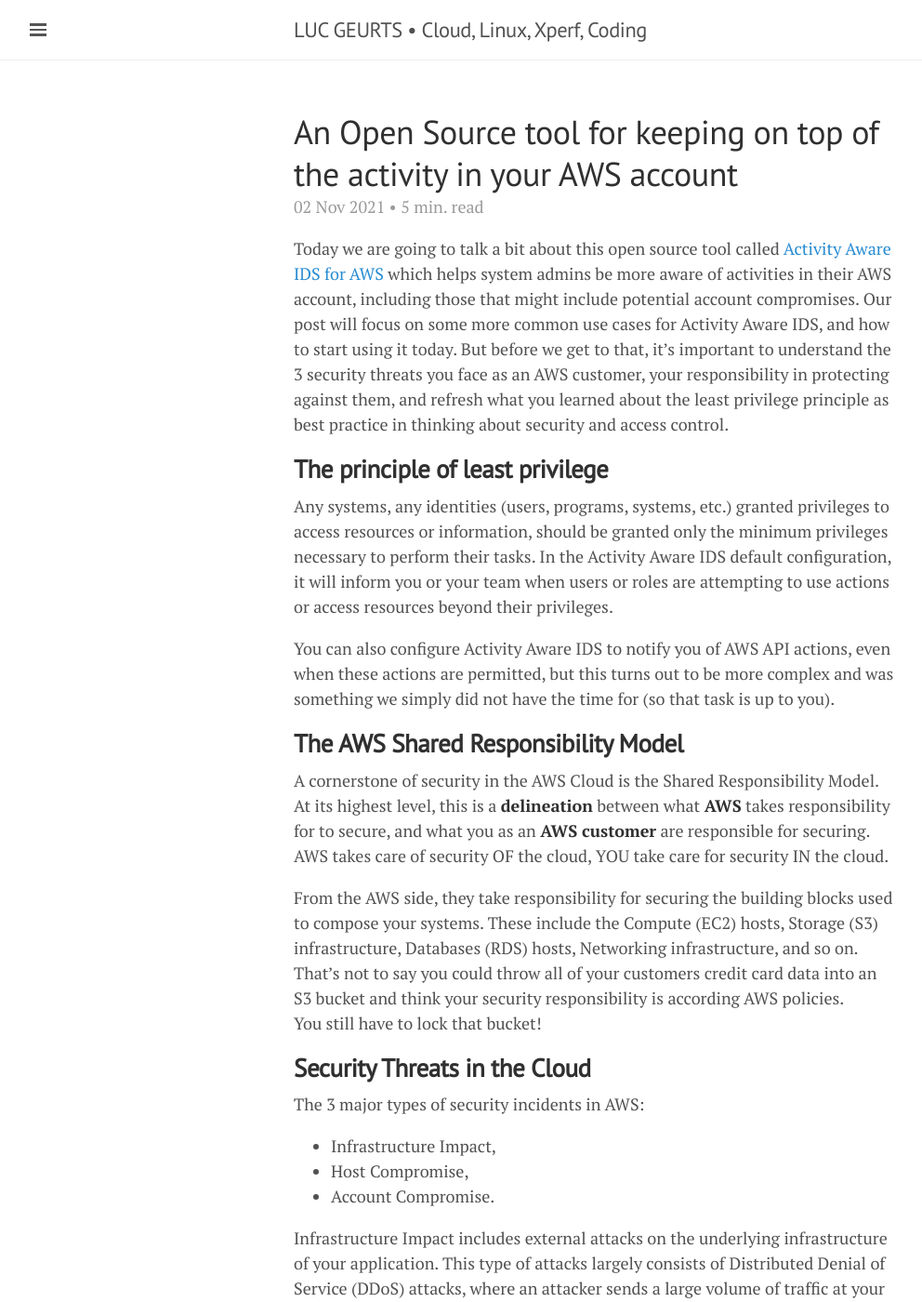
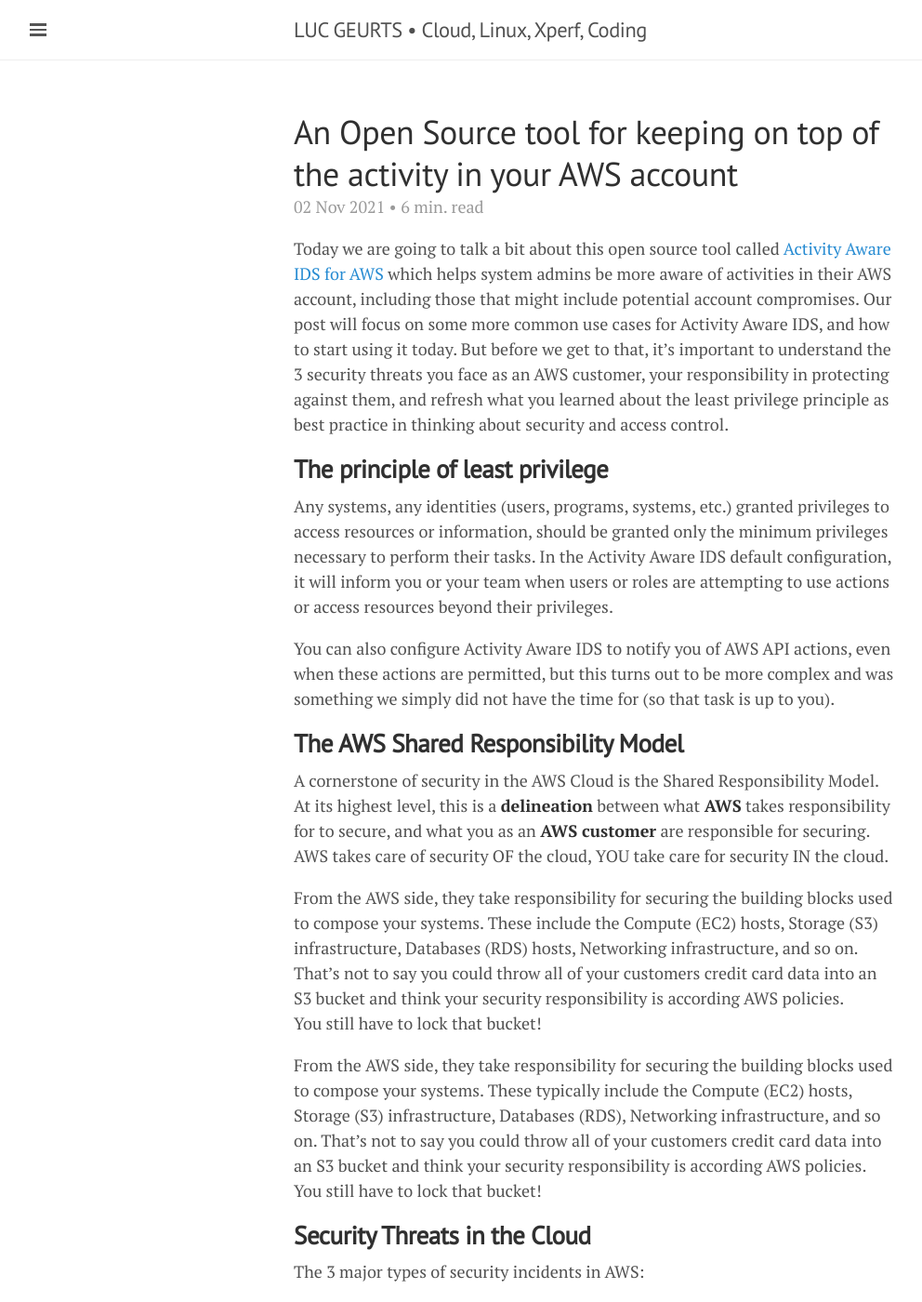
Before and after one commit to lgeurts/lgeurts.github.io, a Jekyll site: the page built from _posts/2021-11-02-activity-aware-ids-for-aws.md, in a window 1280 px wide and 1400 px high. Shown: the whole window at 93% size, without its empty margins (0-992 px from the left). Built offline with Jekyll 4.4.1, drawn with Linux system fonts in a browser that asks for light colours; nearby versions of some CDN libraries; comment, search, counter and statistics services are not loaded.

Commit message:
Update 2021-11-02-activity-aware-ids-for-aws.md

```diff
--- a/_posts/2021-11-02-activity-aware-ids-for-aws.md
+++ b/_posts/2021-11-02-activity-aware-ids-for-aws.md
@@ -21,6 +21,9 @@
 <br>AWS takes care of security OF the cloud, YOU take care for security IN the cloud.
 
 From the AWS side, they take responsibility for securing the building blocks used to compose your systems. These include the Compute (EC2) hosts, Storage (S3) infrastructure, Databases (RDS) hosts, Networking infrastructure, and so on. That’s not to say you could throw all of your customers credit card data into an S3 bucket and think your security responsibility is according AWS policies.
+<br>You still have to lock that bucket!
+
+From the AWS side, they take responsibility for securing the building blocks used to compose your systems. These typically include the Compute (EC2) hosts, Storage (S3) infrastructure, Databases (RDS), Networking infrastructure, and so on. That’s not to say you could throw all of your customers credit card data into an S3 bucket and think your security responsibility is according AWS policies.
 <br>You still have to lock that bucket!
 
 ## **Security Threats in the Cloud**
```
